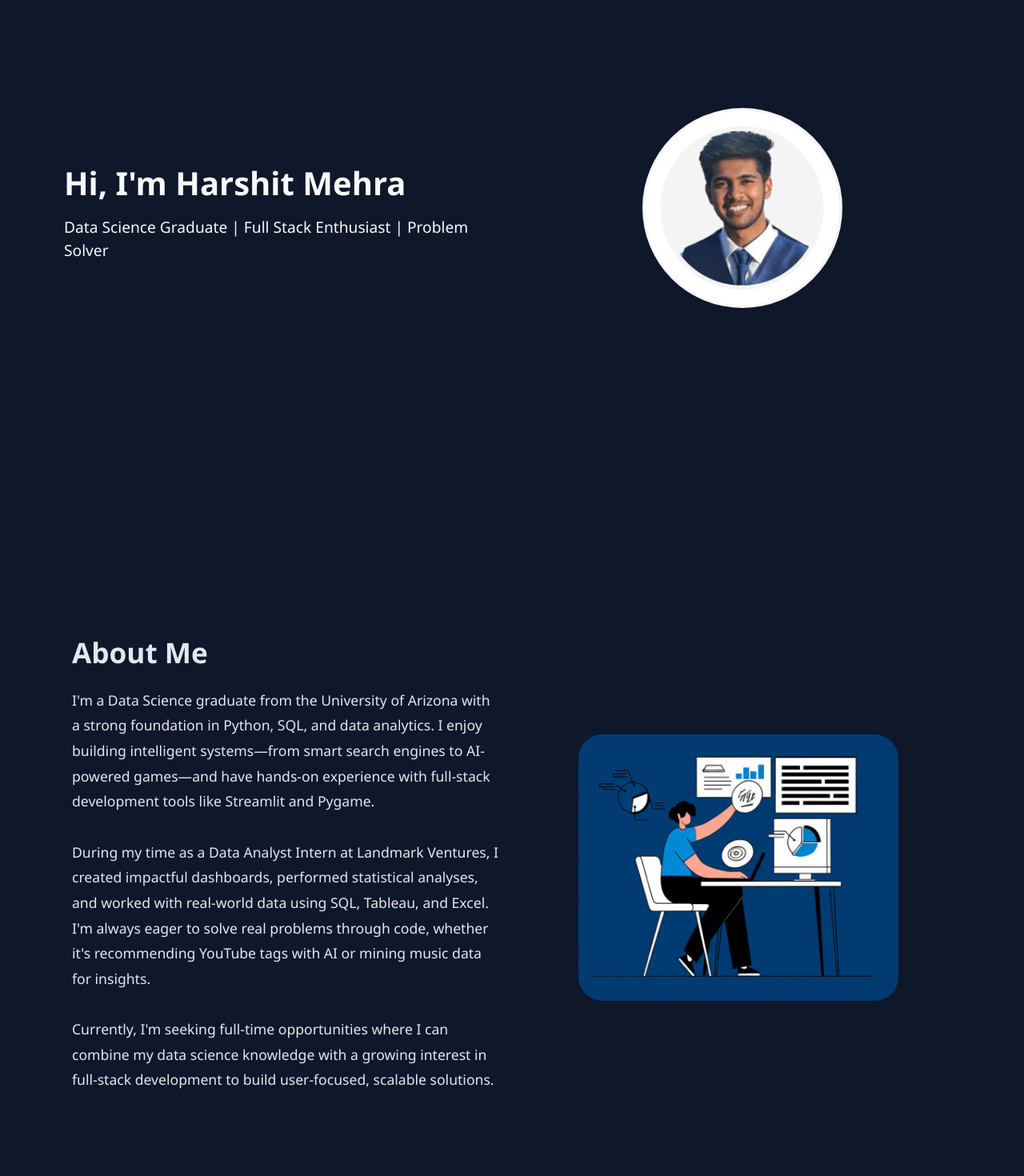
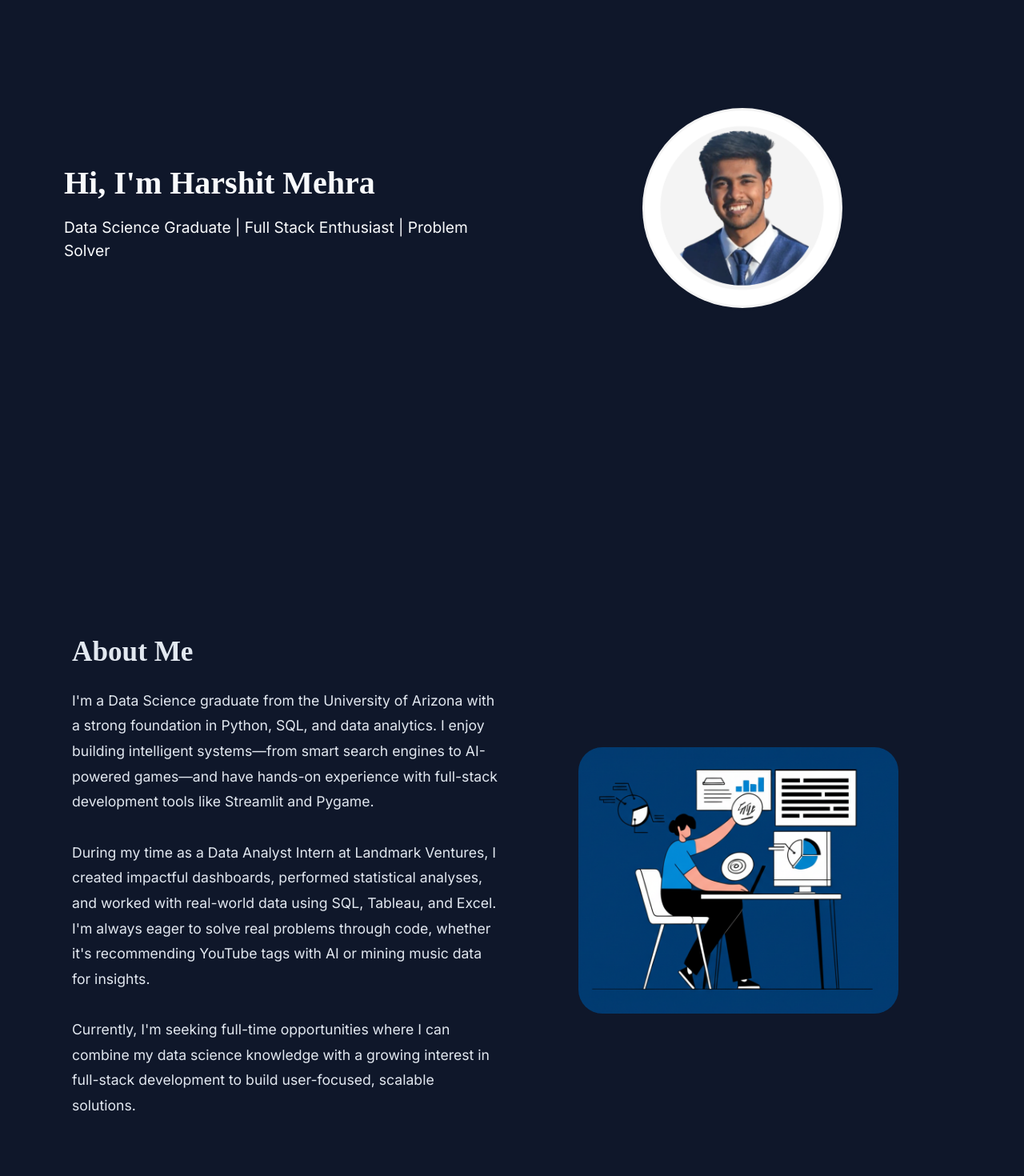
Before and after one commit to harshitmehra1/My-Portfolio, a React (Vite) app: page / in a window 1280 px wide. Shown: the part 140-1610 px from the top of the page at 80% size. Built offline with nearby package versions, Linux system fonts and the light colour scheme.

Commit message:
Education and Font updates

```diff
--- a/index.html
+++ b/index.html
@@ -3,6 +3,7 @@
   <head>
     <meta charset="UTF-8" />
     <link rel="icon" type="image/png" href="/Harsh_Circle.png" />
+    <link href="https://fonts.googleapis.com/css2?family=Inter:wght@300;400;500&family=Playfair+Display:wght@400;600;700&display=swap" rel="stylesheet">
     <meta name="viewport" content="width=device-width, initial-scale=1.0" />
     <title>Harshit Mehra  |  Portfolio</title>
   </head>
--- a/src/App.css
+++ b/src/App.css
@@ -1,11 +1,13 @@
 body {
   margin: 0;
   padding: 0;
-  font-family: 'Segoe UI', Tahoma, Geneva, Verdana, sans-serif;
+  /* font-family: 'Segoe UI', Tahoma, Geneva, Verdana, sans-serif; */
   background-color: #0f172a;
   color: #f8fafc;
   text-align: center;
   overflow-x: hidden;
+
+  font-family: 'Inter', 'Helvetica Neue', sans-serif;
 }
 
 
@@ -93,3 +95,10 @@ p {
   transform: scale(1.2);
   filter: drop-shadow(0 0 8px #ffffff); /* light blue glow */
 }
+
+
+h1, h2, h3, h4, h5, h6 {
+  /* font-family: 'Playfair Display', Georgia, serif; */
+  /* font-family: Georgia, serif; */
+  font-family: "Times New Roman", Times, serif;
+}
--- a/src/sections/Education.jsx
+++ b/src/sections/Education.jsx
@@ -2,19 +2,19 @@ function Education() {
   return (
     <section id="education" style={styles.section}>
       <div style={styles.container}>
-        <h2>Education</h2>
+        <h2 style={styles.heading}>Education</h2>
         <div style={styles.eduList}>
           <div style={styles.eduCard}>
-            <h3>University of Arizona, USA</h3>
-            <p><strong>Master of Science in Data Science</strong></p>
-            <p>Aug 2023 – Dec 2024 | GPA: 3.5 / 4.0</p>
-            <p><em>SQL/NoSQL, Data Mining, Data Visualization, Cloud Computing, Project Management</em></p>
+            <h2 style={styles.subhead}>University of Arizona, USA</h2>
+            <h4 style={styles.subheading}>Master of Science in Data Science</h4>
+            <p style={styles.body}>Aug 2023 – Dec 2024 | GPA: 3.5 / 4.0</p>
+            <p style={styles.body}><em>SQL/NoSQL, Data Mining, Data Visualization, Cloud Computing, Project Management</em></p>
           </div>
           <div style={styles.eduCard}>
-            <h3>LNCT, Bhopal, India</h3>
-            <p><strong>Bachelor of Technology in Computer Science</strong></p>
-            <p>Sept 2019 – May 2023 | CGPA: 8.25 / 10</p>
-            <p><em>DSA, DBMS, OOP, Operating Systems</em></p>
+            <h2 style={styles.subhead}>LNCT, Bhopal, India</h2>
+            <h3 style={styles.subheading}>Bachelor of Technology in Computer Science</h3>
+            <p style={styles.body}>Sept 2019 – May 2023 | CGPA: 8.25 / 10</p>
+            <p style={styles.body}><em>DSA, DBMS, OOP, Operating Systems</em></p>
           </div>
         </div>
       </div>
@@ -36,8 +36,9 @@ const styles = {
   eduList: {
     display: 'grid',
     gridTemplateColumns: 'repeat(auto-fit, minmax(300px, 1fr))',
-    gap: '1.5rem',
+    gap: '1.1rem',
     marginTop: '2rem',
+
   },
   eduCard: {
     backgroundColor: '#1e293b',
@@ -45,7 +46,28 @@ const styles = {
     borderRadius: '8px',
     textAlign: 'left',
     boxShadow: '0 2px 4px rgba(0,0,0,0.3)',
+  },
+    heading: {
+    fontSize: '2rem',
+    marginBottom: '80px',
+  },
+
+  subhead: {
+     marginLeft : '1.2rem'
+  },
+
+  subheading: {
+    marginLeft : '1.5rem',
+    marginTop : '-1rem'
+  },
+
+  body:{
+    fontSize: "0.9rem",
+    lineHeight: "1.5",
+    color: "#e2e8f0" ,
+    marginLeft : '2.4rem'
   }
+
 };
 
 export default Education;
```
